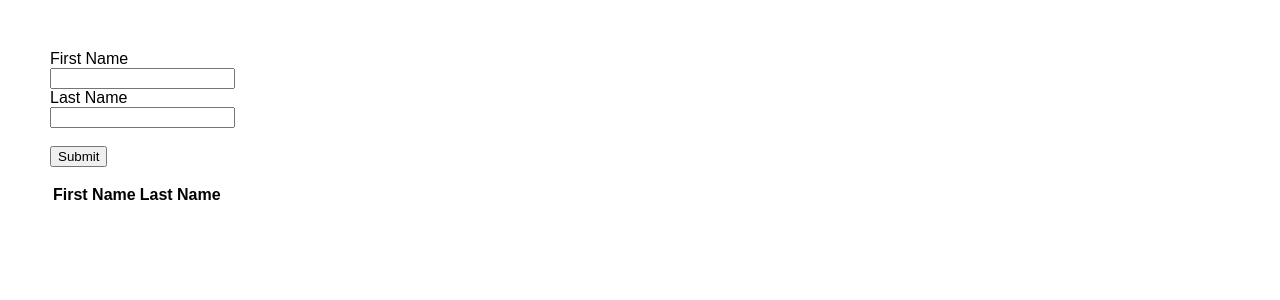
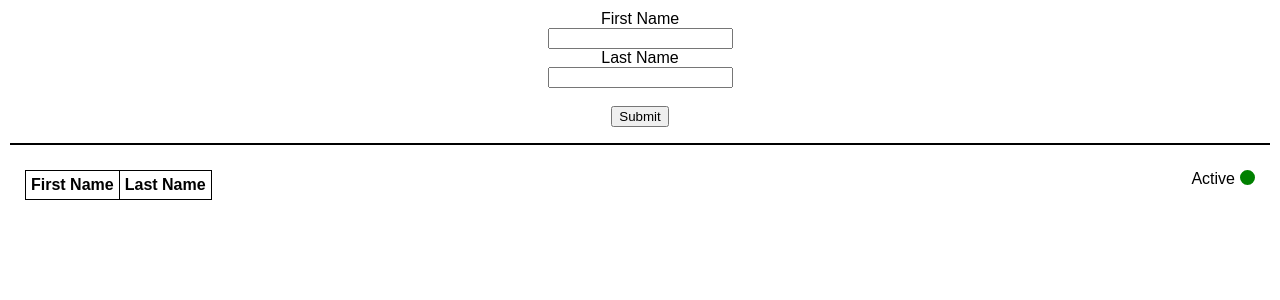
Before and after one commit to skategaru/simple-react-app, a React app: page / in a window 1280 px wide. Shown: the top 300 px of the page. Built offline with nearby package versions, Linux system fonts and the light colour scheme.

Commit message:
added status

```diff
--- a/package.json
+++ b/package.json
@@ -23,6 +23,8 @@
     "express": "^4.16.3",
     "extract-text-webpack-plugin": "^3.0.2",
     "html-webpack-plugin": "^2.30.1",
+    "less": "^3.7.1",
+    "less-loader": "^4.1.0",
     "lokijs": "^1.5.3",
     "postcss-cssnext": "^3.0.2",
     "postcss-import": "^11.0.0",
--- a/src/css/style.css
+++ /dev/null
@@ -1,14 +0,0 @@
-body {
-    margin: 0;
-    padding: 0;
-    background-color: white;
-    font-family: Arial, Helvetica, sans-serif;
-}
-
-.form-container {
-    margin: 50px;
-}
-
-.striketask {
-    text-decoration: line-through;
-}
--- /dev/null
+++ b/src/css/style.scss
@@ -0,0 +1,69 @@
+body {
+    margin: 0;
+    padding: 0;
+    background-color: white;
+    font-family: Arial, Helvetica, sans-serif;
+}
+
+.container {
+    margin: 5px;
+    display: flex;
+    flex-flow: column nowrap;
+}
+
+.form-container {
+    margin: 5px;
+    text-align: center;
+    display: flex;
+    flex-flow: column nowrap;
+    border-bottom: 2px solid;
+}
+
+.list-container {
+    margin: 20px;
+    text-align: center;
+    display: flex;
+    flex-flow: row nowrap;
+    justify-content: space-between;
+}
+
+.table-div {
+    table {
+        border-collapse: collapse;
+        th, td {
+            border: 1px solid black;
+            margin:0;
+            padding: 5px;
+        }
+    }
+}
+
+.striketask {
+    text-decoration: line-through;
+}
+
+.list-status {
+    display: flex;
+    flex-flow: row nowrap;
+}
+
+.status-message {
+    padding: 0px 5px;
+}
+
+.red-dot {
+    background-color: red;
+    height: 5px;
+    width: 5px;
+    border-radius: 10px;
+    display: block;
+    border: 5px solid red;
+}
+.green-dot {
+    background-color: green;
+    height: 5px;
+    width: 5px;
+    border-radius: 10px;
+    display: block;
+    border: 5px solid green;
+}
--- a/src/js/app.jsx
+++ b/src/js/app.jsx
@@ -1,5 +1,5 @@
 import React from 'react';
-import styles from './../css/style.css';
+import styles from './../css/style.scss';
 import Form from './form.jsx';
 import List from './list.jsx';
 
@@ -64,7 +64,7 @@ class EmpForm extends React.Component {
 */
 export default (props) => {
     return (
-        <div className={styles['form-container']}>
+        <div className={styles['container']}>
             <Form />
             <List />
         </div>
--- a/src/js/form.jsx
+++ b/src/js/form.jsx
@@ -1,29 +1,34 @@
 import React from 'react';
+import { connect } from 'react-redux';
+import { addContact, setStatus } from './redux/actions';
 
-import { connect } from 'react-redux';
-import { addContact } from './redux/actions';
+import styles from './../css/style.scss';
 
 class FormComponent extends React.Component {
     constructor(props) {
         super(props);
-        this.state = {firstName: "", lastName: ""};
+        this.state = { firstName: "", lastName: "" };
         this.handleChange = this.handleChange.bind(this);
         this.submitForm = this.submitForm.bind(this);
     }
 
     handleChange(evt) {
         const target = evt.currentTarget;
-        this.setState({[target.name]: target.value});
+        this.setState({ [target.name]: target.value });
+        const status = (!this.state.firstName && !this.state.lastName) ? 'active' : 'locked';
+        this.props.setStatus(status);
     }
 
     submitForm(evt) {
         evt.preventDefault();
-        this.props.addContact({...this.state});
-        this.setState({ firstName: "", lastName:"" });
+        this.props.addContact({ ...this.state });
+        this.setState({ firstName: "", lastName: "" });
+        this.props.setStatus('active');
     }
 
     render() {
         return (
+            <div className={styles['form-container']}>
                 <form onSubmit={this.submitForm}>
                     <label>First Name</label><br />
                     <input type="text"
@@ -40,6 +45,7 @@ class FormComponent extends React.Component {
                     <br /><br />
                     <input type="submit" />
                 </form>
+            </div>
         )
     }
 }
@@ -50,7 +56,8 @@ const mapStateToProps = (state) => {
 
 const mapDispatchToProps = (dispatch) => {
     return ({
-        addContact: (contact) => { dispatch(addContact(contact)); }
+        addContact: (contact) => { dispatch(addContact(contact)); },
+        setStatus: (status) => { dispatch(setStatus(status));}
     });
 };
 
--- a/src/js/list.jsx
+++ b/src/js/list.jsx
@@ -1,5 +1,8 @@
 import React from 'react';
 import { connect } from 'react-redux';
+
+import Status from './status.jsx';
+import styles from './../css/style.scss';
 
 class ListComponent extends React.Component {
 
@@ -9,13 +12,15 @@ class ListComponent extends React.Component {
 
     render() {
         return (
+            <div className={styles['list-container']}>
+                <div className={styles['table-div']}>
                     <table>
                         <tbody>
                             <tr>
                                 <th>First Name</th>
                                 <th>Last Name</th>
                             </tr>
-                    {this.props.data.map((i, index)=>
+                            {this.props.data.map((i, index) =>
                                 <tr key={index}>
                                     <td>{i.firstName}</td>
                                     <td>{i.lastName}</td>
@@ -23,7 +28,11 @@ class ListComponent extends React.Component {
                             )}
                         </tbody>
                     </table>
-        )
+                </div>
+                <Status />
+            </div>
+
+        );
     }
 };
 
--- a/src/js/status.jsx
+++ b/src/js/status.jsx
@@ -0,0 +1,25 @@
+import React from 'react';
+import styles from './../css/style.scss';
+
+import { connect } from 'react-redux';
+
+const StatusComponent = (props) => {
+    return (
+        <div className={styles['list-status']}>
+            <span className={styles['status-message']}> {(props.status === 'locked')  ? 'Locked' : 'Active'}</span>
+            <span className={(props.status === 'locked')  ? styles['red-dot'] : styles['green-dot']}></span>
+        </div>
+    )
+}
+
+const mapStateToProps = (state) => {
+    return state;
+}
+
+const mapDispatchToProps = (dispatch) => {
+    return {};
+}
+
+const Status = connect(mapStateToProps, mapDispatchToProps)(StatusComponent);
+
+export default Status;
--- a/webpack.config.js
+++ b/webpack.config.js
@@ -18,10 +18,17 @@ const config = {
     module: {
         rules: [
             {
-                test: /\.css$/,
+                test: /\.scss$/,
+                exclude: /(node_modules)/,
                 use: ExtractTextPlugin.extract({
                     fallback: "style-loader",
-                    use: ['css-loader?modules=true', 'postcss-loader']
+                    use: ['css-loader?modules=true&url=false&localIdentName: \'[local]--[hash:base64:5]\'',
+                    'postcss-loader', {
+                        loader: 'less-loader',
+                        options: {
+                            data: "$env: " + WEBPACK_MODE + ";"
+                        }
+                    }]
                 })
             },
             {
```
Lines whose indentation alone changed are shown as unchanged.
